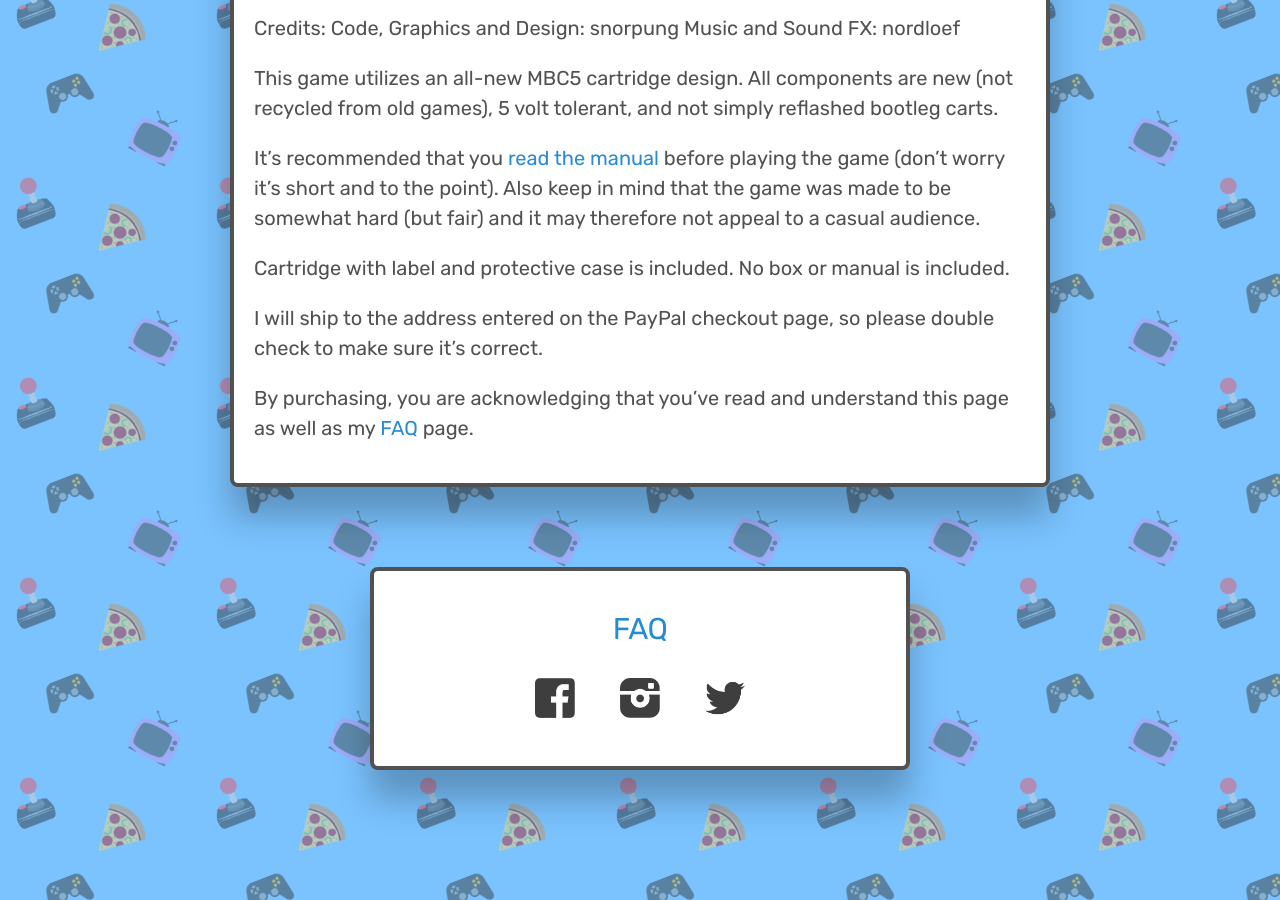
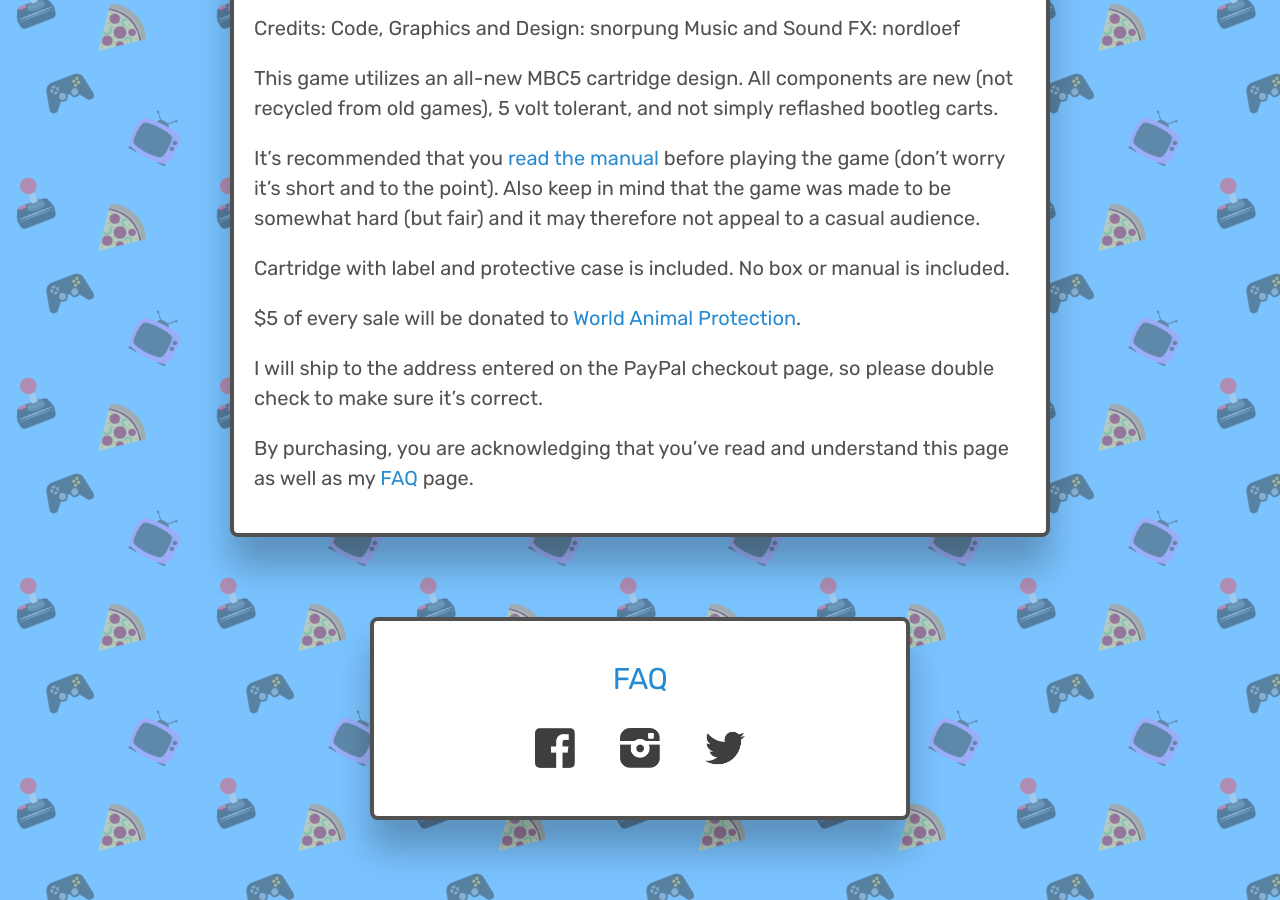
Before and after one commit to catskull/catskullgames.com, a Jekyll site: the page built from _posts/2019-04-15-dangan.md, in a window 1280 px wide and 900 px high, scrolled down 1339 px. Built offline with Jekyll 4.4.1, drawn with Linux system fonts in a browser that asks for light colours.

Commit message:
Add note about dangan donations

```diff
--- a/_posts/2019-04-15-dangan.md
+++ b/_posts/2019-04-15-dangan.md
@@ -54,6 +54,8 @@ It's recommended that you [read the manual](/public/images/dangan/manual.pdf) be
 
 Cartridge with label and protective case is included. No box or manual is included.
 
+$5 of every sale will be donated to [World Animal Protection](https://www.worldanimalprotection.org/).
+
 I will ship to the address entered on the PayPal checkout page, so please double check to make sure it’s correct.
 
 By purchasing, you are acknowledging that you've read and understand this page as well as my [FAQ](/faq) page.
```
